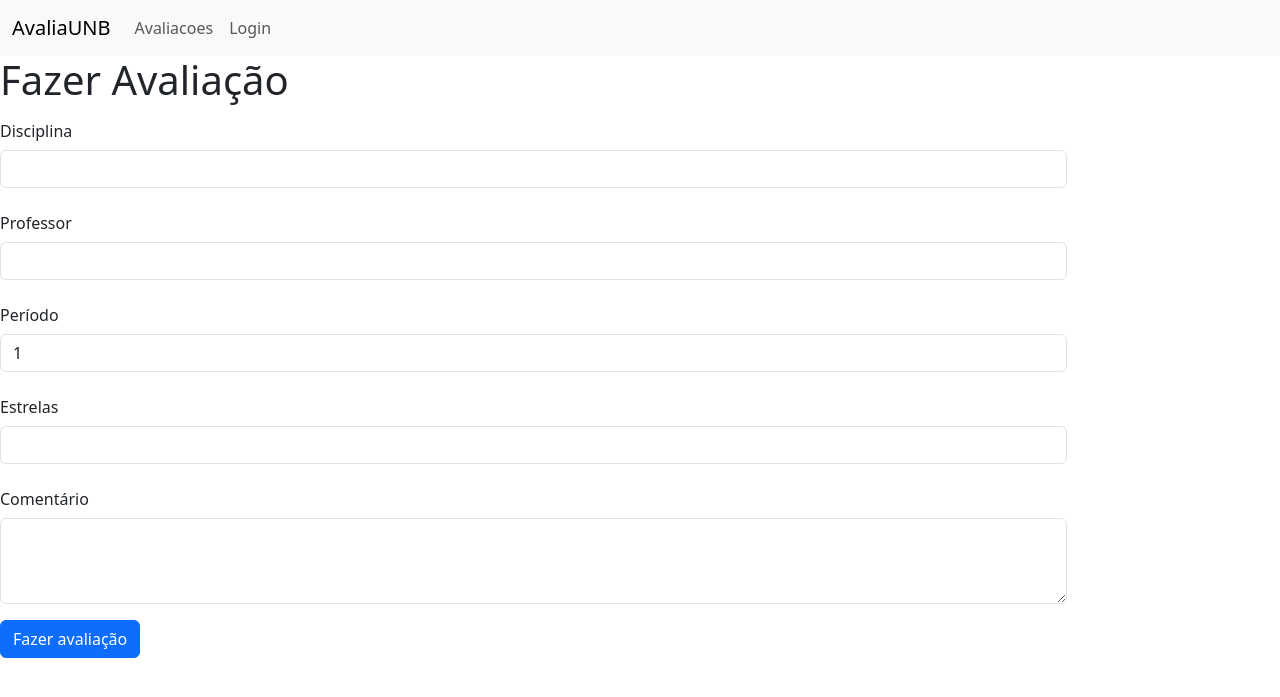
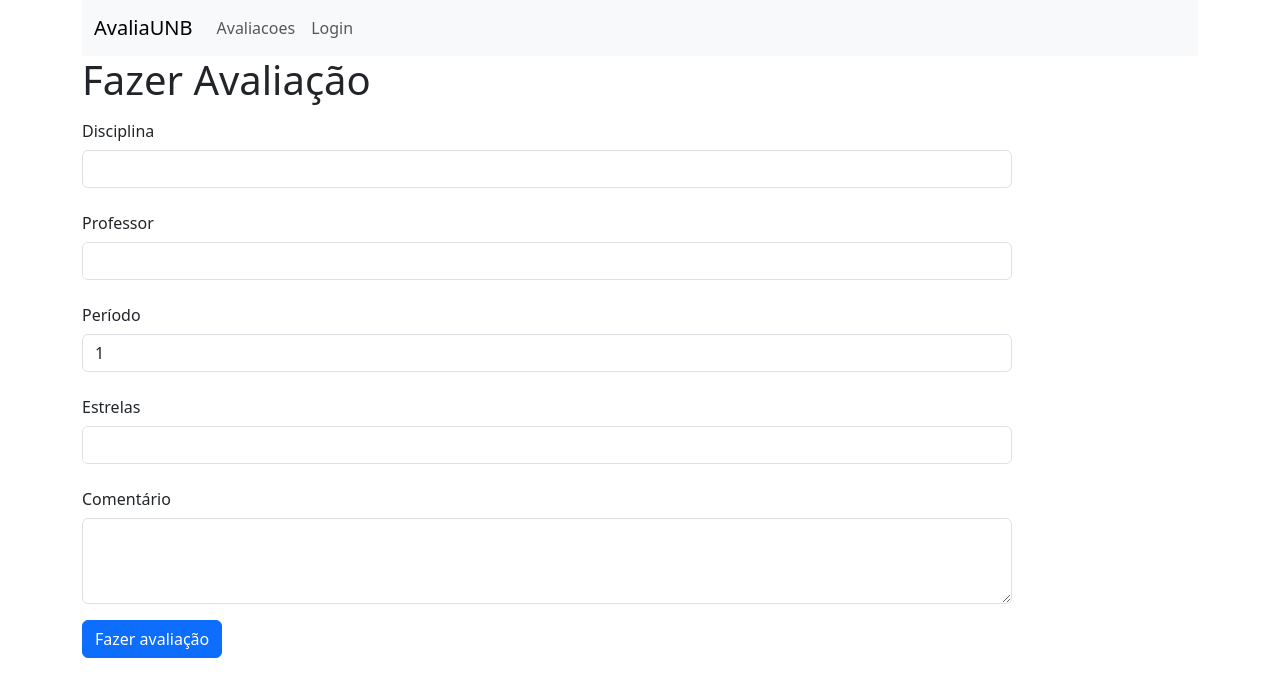
Before and after one commit to dapeduu/AvaliaUNB, a Flask app: page /criar_avaliacao/disciplina/1/professor/1/periodo/1 in a window 1280 px wide. Shown: the top 697 px of the page. Run offline with Flask 3, Linux system fonts and the light colour scheme; data that the repository does not hold is empty; some libraries are stand-ins or nearby versions.

Commit message:
mudanças de estilo

```diff
--- a/src/templates/base.html
+++ b/src/templates/base.html
@@ -10,6 +10,7 @@
 </head>
 
 <body>
+  <div class="container-sm center">
 
     {% with messages = get_flashed_messages(with_categories=true) %}
     {% if messages %}
@@ -33,18 +34,15 @@
           aria-controls="navbarNavAltMarkup" aria-expanded="false" aria-label="Toggle navigation">
           <span class="navbar-toggler-icon"></span>
         </button>
-      <div class="collapse navbar-collapse" id="navbarNavAltMarkup">
+        <div class="collapse navbar-collapse d-flex" id="navbarNavAltMarkup">
           <div class="navbar-nav">
             <a class="nav-link" href="{{url_for('avaliacao.index')}}">Avaliacoes</a>
-        </div>
-        <div class="navbar-nav">
             {% with current_user = request.cookies.get("userID")%}
             {% if current_user %}
             <a class="nav-link" href="{{url_for('auth.logout')}}">Logout</a>
             {% else %}
             <a class="nav-link" href="{{url_for('auth.login')}}">Login</a>
             {% endif %}
-
             {%endwith%}
           </div>
         </div>
@@ -53,6 +51,7 @@
 
     {% block main %}
     {% endblock %}
+  </div>
 </body>
 
 </html>
--- a/src/templates/listar_comentarios.html
+++ b/src/templates/listar_comentarios.html
@@ -1,7 +1,6 @@
 {% extends 'base.html' %}
 
 {% block main %}
-
 
 <h1>Comentários</h1>
 <h2>Professor: {{turma['nome_professor']}}</h2>
```
Lines whose indentation alone changed are shown as unchanged.
